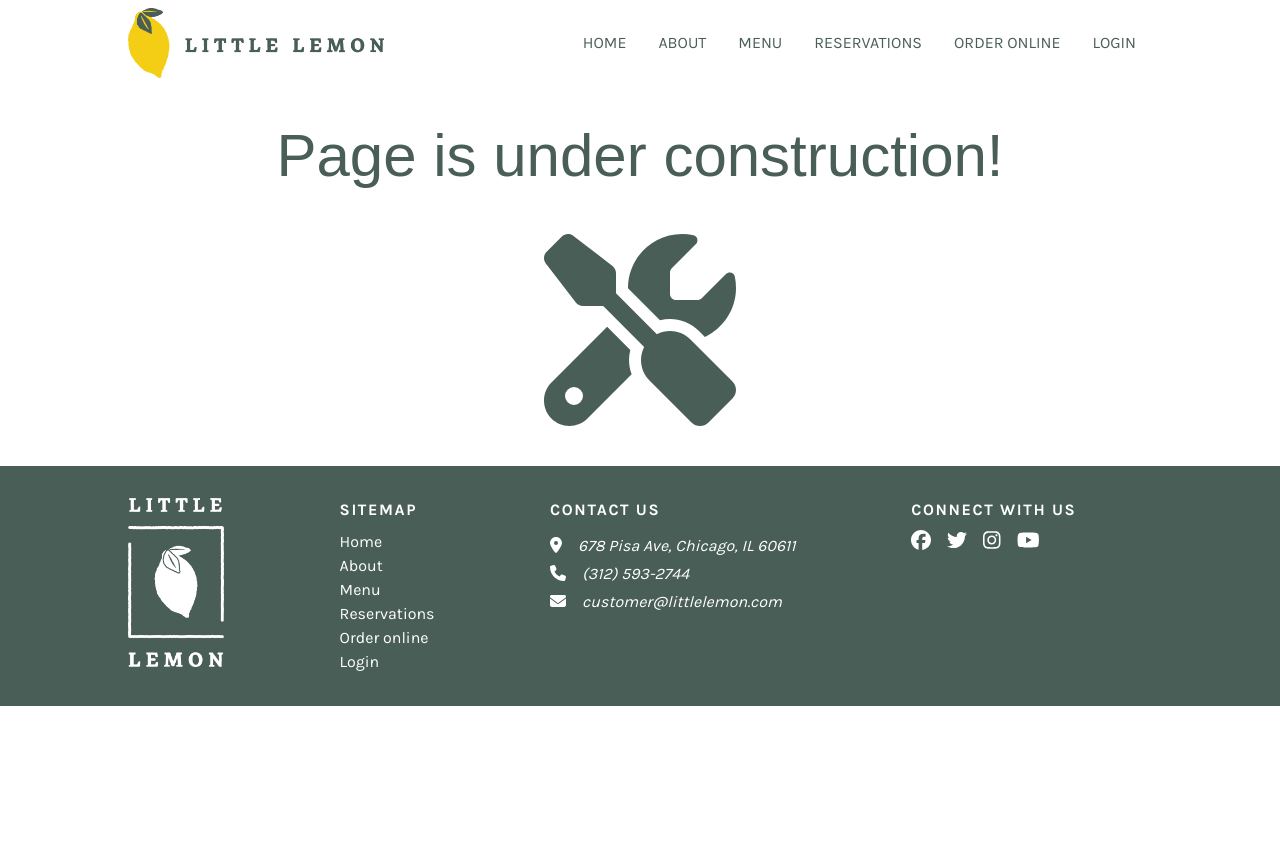
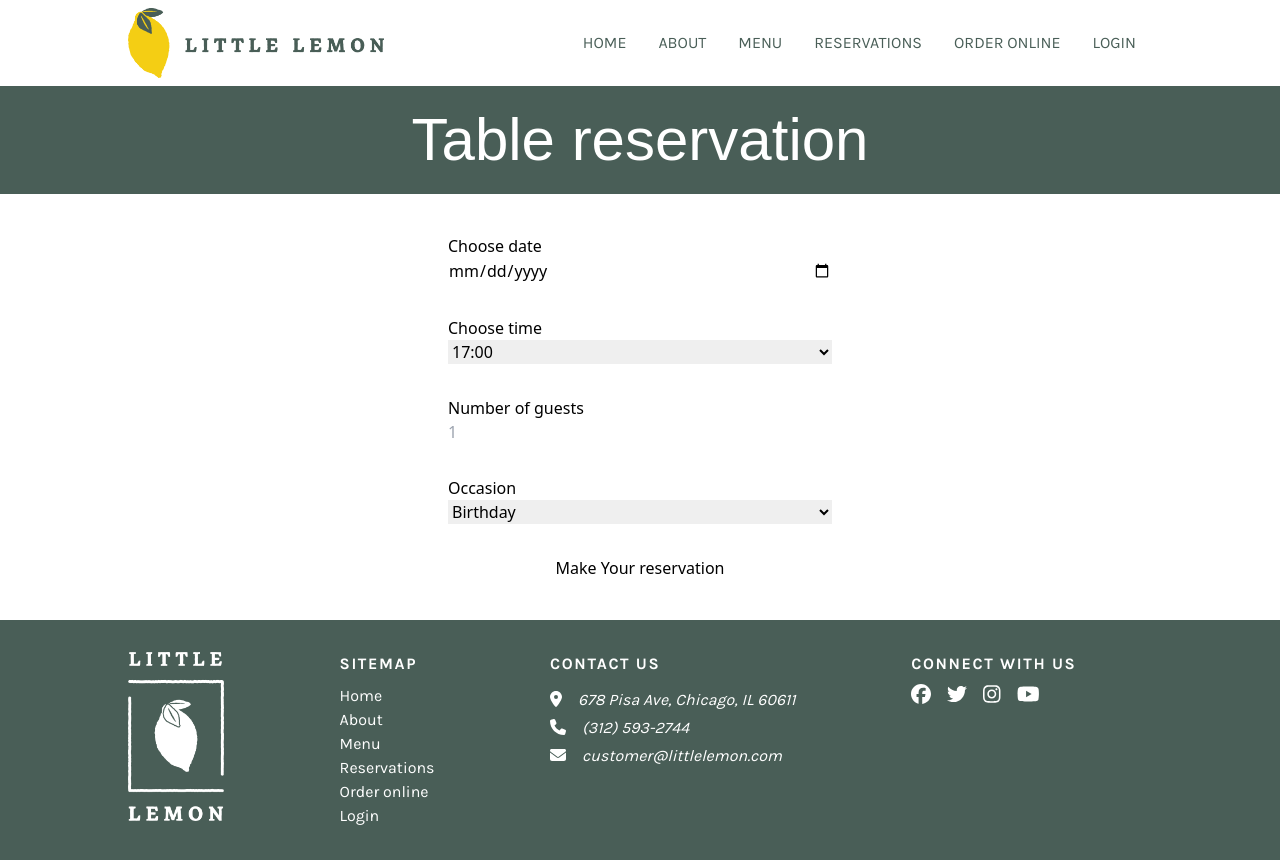
Before and after one commit to David-Werth/little-lemon, a Next.js app: page /reservations in a window 1280 px wide. Before the commit the page ends 800 px from the top, so only its background shows below. Built offline with nearby package versions, Linux system fonts and the light colour scheme; a web font is replaced by a local one.

Commit message:
init reservations page

```diff
--- a/app/reservations/page.jsx
+++ b/app/reservations/page.jsx
@@ -1,9 +1,14 @@
-import UnderConstruction from '@/components/UnderConstruction';
+import BookingForm from '@/components/BookingForm';
 
 const Page = () => {
 	return (
 		<section className="flex justify-center">
-			<UnderConstruction />
+			<div className="flex flex-col items-center w-full ">
+				<h1 className="w-full py-6 text-6xl font-normal text-center text-white font-markazi bg-green">
+					Table reservation
+				</h1>
+				<BookingForm />
+			</div>
 		</section>
 	);
 };
--- /dev/null
+++ b/components/BookingForm.jsx
@@ -0,0 +1,80 @@
+'use client';
+
+import { useState } from 'react';
+
+const BookingForm = () => {
+	const [availableTimes, setAvailableTimes] = useState([
+		'17:00',
+		'18:00',
+		'19:00',
+		'20:00',
+		'21:00',
+		'22:00',
+	]);
+
+	const [resDate, setResDate] = useState('');
+	const [resTime, setResTime] = useState('');
+	const [resGuests, setResGuests] = useState('');
+	const [resOccasion, setResOccasion] = useState('');
+
+	const handleSubmit = (e) => {
+		e.preventDefault();
+		console.log(resDate, resTime, resGuests, resOccasion);
+	};
+
+	return (
+		<form
+			onSubmit={handleSubmit}
+			className="grid justify-center w-full max-w-sm grid-cols-1 gap-8 py-10"
+		>
+			<div className="flex flex-col">
+				<label htmlFor="res-date">Choose date</label>
+				<input
+					type="date"
+					id="res-date"
+					value={resDate}
+					onChange={(e) => setResDate(e.target.value)}
+				/>
+			</div>
+
+			<div className="flex flex-col">
+				<label htmlFor="res-time">Choose time</label>
+				<select
+					id="res-time"
+					value={resTime}
+					onChange={(e) => setResTime(e.target.value)}
+				>
+					{availableTimes.map((time) => (
+						<option key={time}>{time}</option>
+					))}
+				</select>
+			</div>
+			<div className="flex flex-col">
+				<label htmlFor="guests">Number of guests</label>
+				<input
+					type="number"
+					placeholder="1"
+					min="1"
+					max="10"
+					id="guests"
+					value={resGuests}
+					onChange={(e) => setResGuests(e.target.value)}
+				/>
+			</div>
+			<div className="flex flex-col">
+				<label htmlFor="occasion">Occasion</label>
+				<select
+					id="occasion"
+					value={resOccasion}
+					onChange={(e) => setResOccasion(e.target.value)}
+				>
+					<option>Birthday</option>
+					<option>Anniversary</option>
+				</select>
+			</div>
+			<input type="submit" value="Make Your reservation" />
+		</form>
+	);
+};
+
+export default BookingForm;
```
